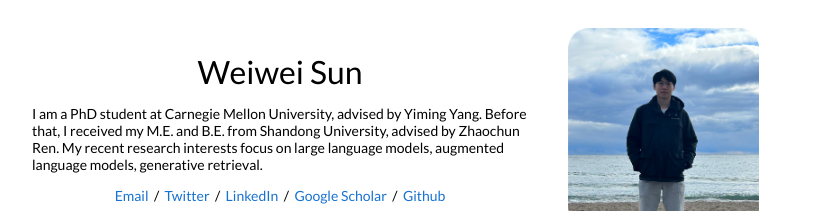
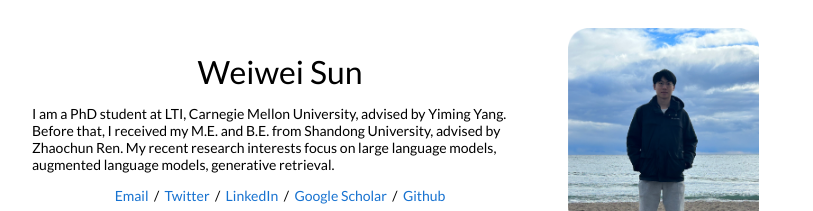
Before and after one commit to sunnweiwei/sunnweiwei.github.io, a plain HTML site: page index.html in a window 1280 px wide. Shown: the top 211 px of the page, without its empty margins (228-1041 px from the left). Drawn offline with Linux system fonts and the light colour scheme.

Commit message:
Update index.html

```diff
--- a/index.html
+++ b/index.html
@@ -100,7 +100,7 @@
               <p align="center">
                 <name>Weiwei Sun</name>
               </p>
-              <p> I am a PhD student at Carnegie Mellon University, advised by Yiming Yang. Before that, I received my M.E. and B.E. from Shandong University, advised by Zhaochun Ren. My recent research interests focus on large language models, augmented language models, generative retrieval.
+              <p> I am a PhD student at LTI, Carnegie Mellon University, advised by Yiming Yang. Before that, I received my M.E. and B.E. from Shandong University, advised by Zhaochun Ren. My recent research interests focus on large language models, augmented language models, generative retrieval.
               <p align=center>
                 <a href="mailto:sunnweiwei@gmail.com">Email</a> &nbsp/&nbsp
                 <a href="https://twitter.com/sunweiwei12">Twitter</a> &nbsp/&nbsp
```
